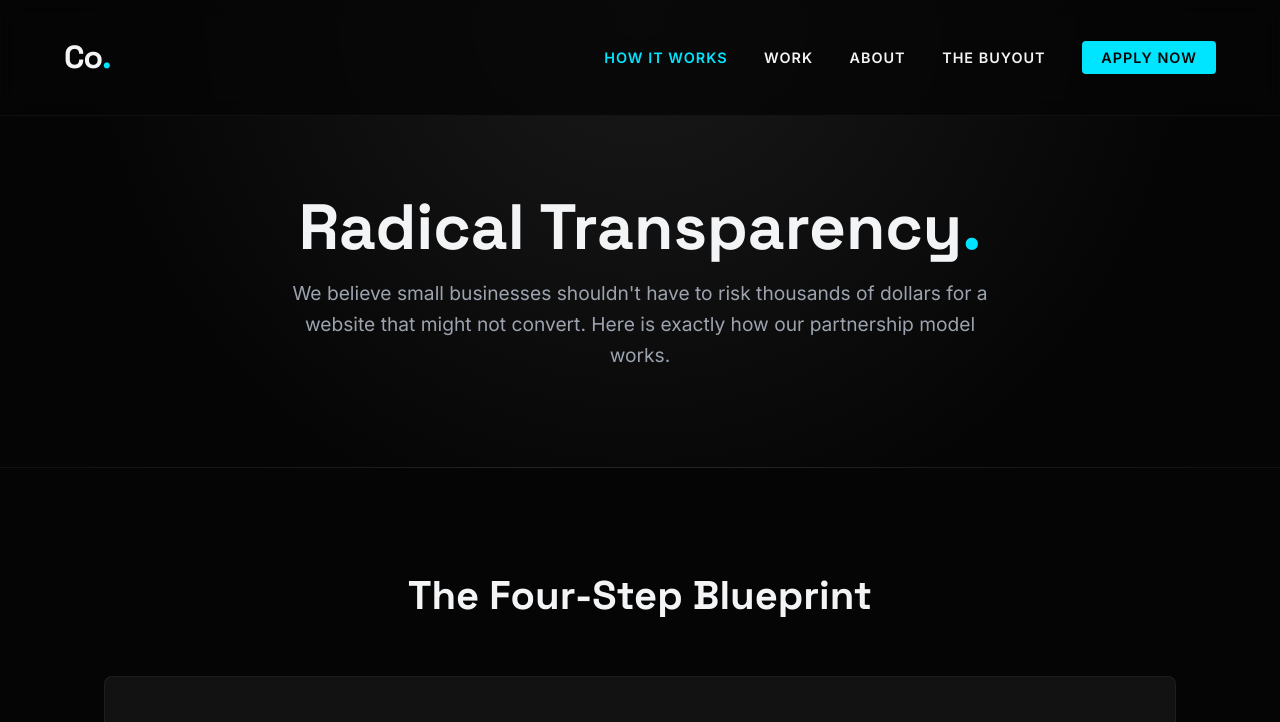
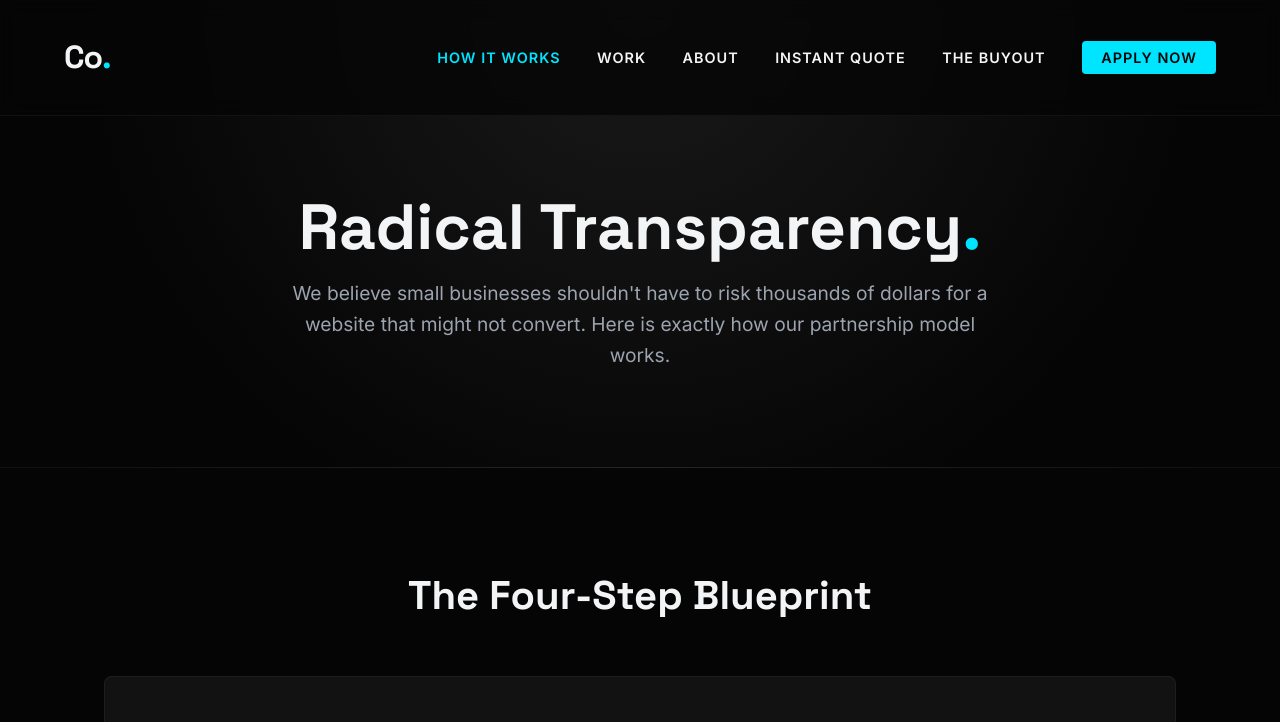
Before and after one commit to CoDotEng/Co., a plain HTML site: page model.html in a window 1280 px wide. Shown: the top 722 px of the page. Drawn offline with Linux system fonts and the light colour scheme.

Commit message:
Update model.html

```diff
--- a/model.html
+++ b/model.html
@@ -155,6 +155,7 @@
             <a href="model.html"class="active">How It Works</a>
             <a href="work.html">Work</a>
             <a href="about.html">About</a>
+            <a href="estimate.html">Instant Quote</a>
             <a href="buyout.html">The Buyout</a>
             <a href="apply.html" class="nav-btn">Apply Now</a>
         </div>
```
